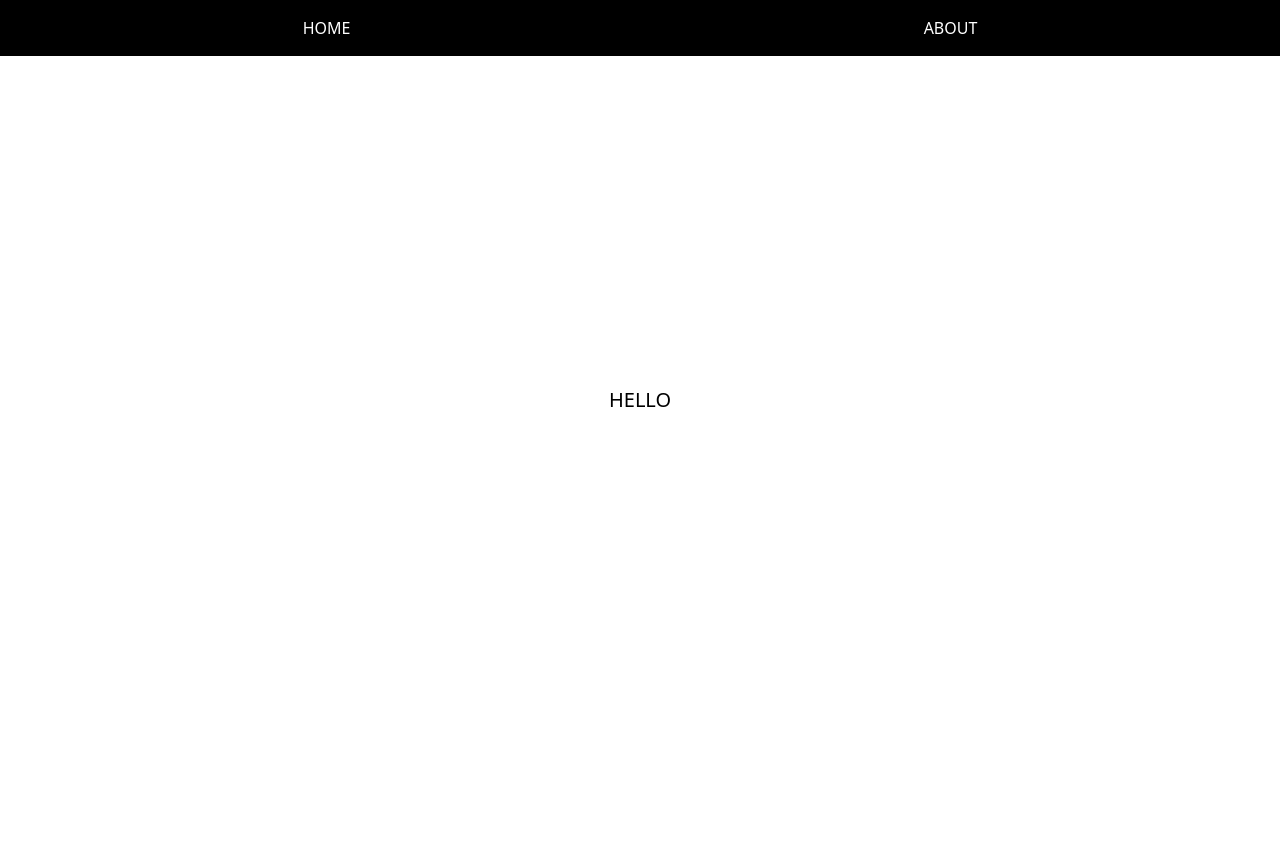
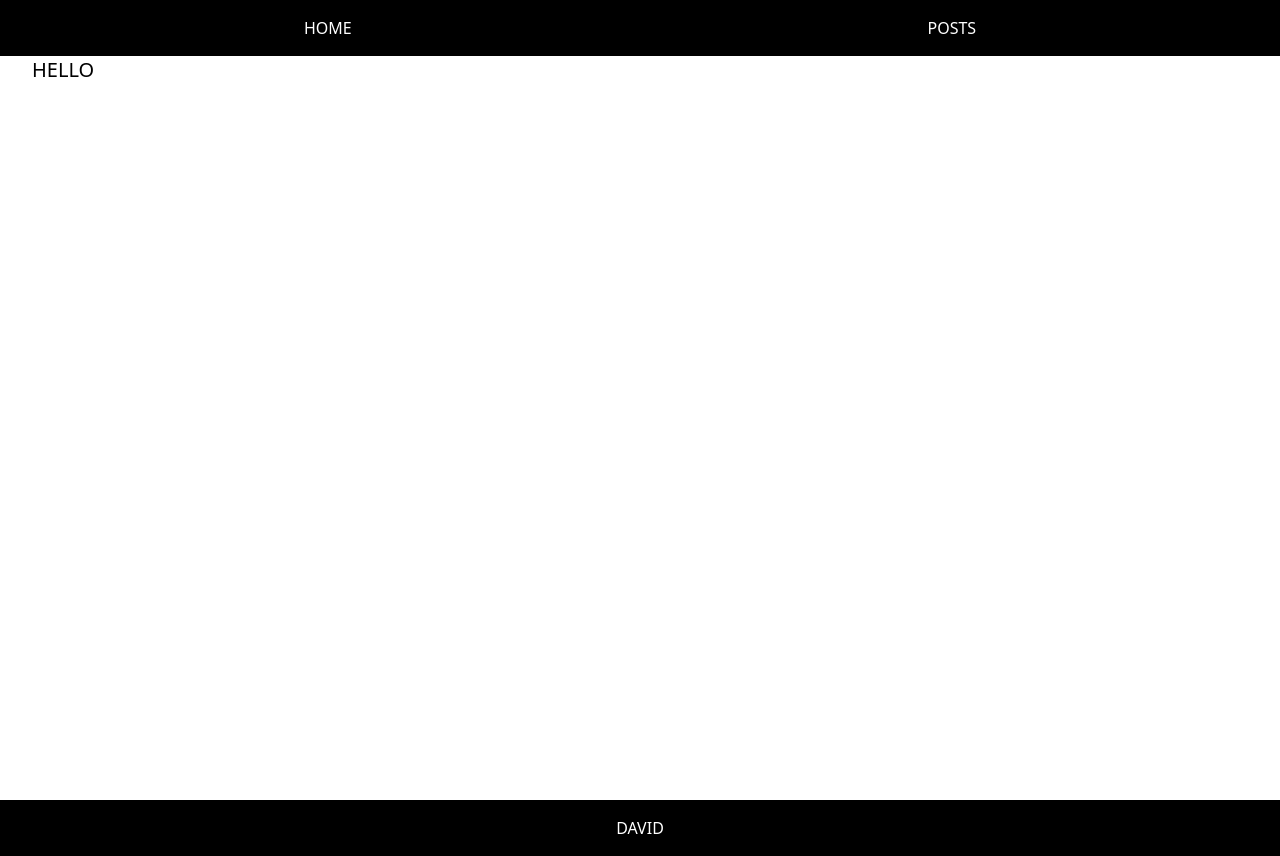
Before and after one commit to f312213213/next-test, a Next.js app: page / in a window 1280 px wide. Before the commit the page ends 800 px from the top, so only its background shows below. Built offline with nearby package versions, Linux system fonts and the light colour scheme.

Commit message:
fetch posts and display

```diff
--- /dev/null
+++ b/components/Footer/index.jsx
@@ -0,0 +1,11 @@
+import React from 'react'
+
+const Footer = () => {
+  return (
+      <footer className={'w-full flex justify-center items-center p-4 bg-black text-white'}>
+        DAVID
+      </footer>
+  )
+}
+
+export default Footer
--- a/components/Layout/index.jsx
+++ b/components/Layout/index.jsx
@@ -2,7 +2,7 @@ import React from 'react'
 
 const Layout = ({ children }) => {
   return (
-      <div className={'w-full h-screen flex justify-center items-center'}>
+      <div className={'w-full min-h-screen pt-14 pb-4 px-8'}>
         {children}
       </div>
   )
--- a/components/Navbar/index.jsx
+++ b/components/Navbar/index.jsx
@@ -7,8 +7,8 @@ const Navbar = () => {
         <Link href={'/'} replace>
           HOME
         </Link>
-        <Link href={'/about'} replace>
-          ABOUT
+        <Link href={'/posts'} replace>
+          POSTS
         </Link>
       </nav>
   )
--- /dev/null
+++ b/components/PostItem/index.jsx
@@ -0,0 +1,15 @@
+import React from 'react'
+import Link from 'next/link'
+
+const PostItem = ({ post }) => {
+  return (
+      <Link href={`/posts/${post.id}`} replace>
+        <div className={'border border-indigo-200 rounded-lg w-full p-4 cursor-pointer'}>
+          <h1>{post.title}</h1>
+          <p>{post.body}</p>
+        </div>
+      </Link>
+  )
+}
+
+export default PostItem
--- a/pages/_app.js
+++ b/pages/_app.js
@@ -3,6 +3,7 @@ import '../styles/globals.css'
 
 import Layout from '../components/Layout'
 import Navbar from '../components/Navbar'
+import Footer from '../components/Footer'
 
 function CrashNext ({ Component, pageProps }) {
   return (
@@ -11,6 +12,7 @@ function CrashNext ({ Component, pageProps }) {
         <Layout>
           <Component {...pageProps} />
         </Layout>
+        <Footer />
       </>
   )
 }
--- a/pages/about/index.jsx
+++ /dev/null
@@ -1,19 +0,0 @@
-import React from 'react'
-import Head from 'next/head'
-
-function About () {
-  return (
-      <>
-        <Head>
-          <title>About Me</title>
-          <meta property="og:title" content="About Me" key="title" />
-          <meta name="description" content="All about me." />
-        </Head>
-        <div className={'text-xl'}>
-          ABOUT
-        </div>
-      </>
-  )
-}
-
-export default About
--- /dev/null
+++ b/pages/posts/[id]/index.jsx
@@ -0,0 +1,29 @@
+import React from 'react'
+import Head from 'next/head'
+import { useRouter } from 'next/router'
+
+const SinglePost = ({ post }) => {
+  const { id } = useRouter().query
+  return (
+      <>
+        <Head>
+          <title>{post.title}</title>
+          <meta property="og:title" content={post.title} key="title" />
+          <meta name="description" content={`Post wrote by ${post.id}.`} />
+        </Head>
+        <div>
+          {post.body}
+        </div>
+      </>
+  )
+}
+
+export const getServerSideProps = async (context) => {
+  const response = await fetch(`https://jsonplaceholder.typicode.com/posts/${context.params.id}`)
+  const post = await response.json()
+  return {
+    props: { post }
+  }
+}
+
+export default SinglePost
--- /dev/null
+++ b/pages/posts/index.jsx
@@ -0,0 +1,30 @@
+import React from 'react'
+import Head from 'next/head'
+import PostItem from '../../components/PostItem'
+
+function Posts ({ posts }) {
+  return (
+      <>
+        <Head>
+          <title>Posts</title>
+          <meta property="og:title" content="Posts" key="title" />
+          <meta name="description" content="All post can get." />
+        </Head>
+        <div className={'grid pt-4 grid-cols-4 gap-4'}>
+          {
+            posts.map((post) => <PostItem key={post.id} post={post}/>)
+          }
+        </div>
+      </>
+  )
+}
+
+export const getServerSideProps = async () => {
+  const response = await fetch('https://jsonplaceholder.typicode.com/posts')
+  const posts = await response.json()
+  return {
+    props: { posts }
+  }
+}
+
+export default Posts
```
Also changed, not shown: 1 other file (tests, documents, lock files or other folders).
